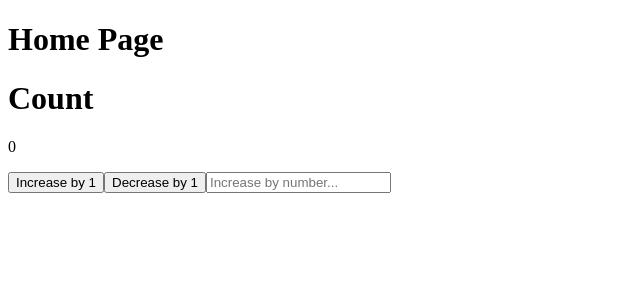
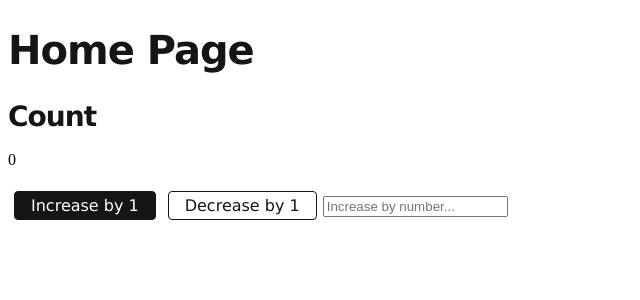
Before and after one commit to garvitmaloo/vite-react-ts-template, a React (Vite) app: page / in a window 1280 px wide. Shown: the top 300 px of the page, without its empty margins (0-640 px from the left). Built offline with nearby package versions, Linux system fonts and the light colour scheme.

Commit message:
Add styled components examples

```diff
--- a/src/pages/Home.tsx
+++ b/src/pages/Home.tsx
@@ -1,5 +1,6 @@
 import React from "react";
 
+import { Heading1, Heading3, PrimaryButton, SecondaryButton } from "../styled";
 import useAppSelector from "../hooks/useAppSelector";
 import useAppDispatch from "../hooks/useAppDispatch";
 import { counterActions } from "../store/actions";
@@ -22,12 +23,13 @@
 
   return (
     <div>
-      <h1>Home Page</h1>
+      <Heading1>Home Page</Heading1>
 
-      <h1>Count</h1>
+      <Heading3>Count</Heading3>
+
       <p>{counterState}</p>
-      <button onClick={handleIncreaseByOne}>Increase by 1</button>
-      <button onClick={handleDecreaseByOne}>Decrease by 1</button>
+      <PrimaryButton onClick={handleIncreaseByOne}>Increase by 1</PrimaryButton>
+      <SecondaryButton onClick={handleDecreaseByOne}>Decrease by 1</SecondaryButton>
       <input
         placeholder='Increase by number...'
         type='number'
--- /dev/null
+++ b/src/styled/buttons.ts
@@ -0,0 +1,20 @@
+import styled from "styled-components";
+
+export const PrimaryButton = styled.button`
+  padding: 4px 16px;
+  margin: 6px;
+  border: 1px solid #151515;
+  outline: none;
+  border-radius: 4px;
+  cursor: pointer;
+  font-size: 16px;
+  background-color: #151515;
+  color: white;
+  font-family: "Lucida Sans", "Lucida Sans Regular", "Lucida Grande", "Lucida Sans Unicode", Geneva,
+    Verdana, sans-serif;
+`;
+
+export const SecondaryButton = styled(PrimaryButton)`
+  background-color: white;
+  color: #151515;
+`;
--- /dev/null
+++ b/src/styled/index.ts
@@ -0,0 +1,2 @@
+export * from "./buttons";
+export * from "./typography";
--- /dev/null
+++ b/src/styled/typography.ts
@@ -0,0 +1,17 @@
+import styled from "styled-components";
+
+export const Heading1 = styled.h1`
+  font-family: "Lucida Sans", "Lucida Sans Regular", "Lucida Grande", "Lucida Sans Unicode", Geneva,
+    Verdana, sans-serif;
+  font-size: 40px;
+  color: #151515;
+  letter-spacing: -1px;
+`;
+
+export const Heading2 = styled(Heading1)`
+  font-size: 32px;
+`;
+
+export const Heading3 = styled(Heading1)`
+  font-size: 28px;
+`;
```
